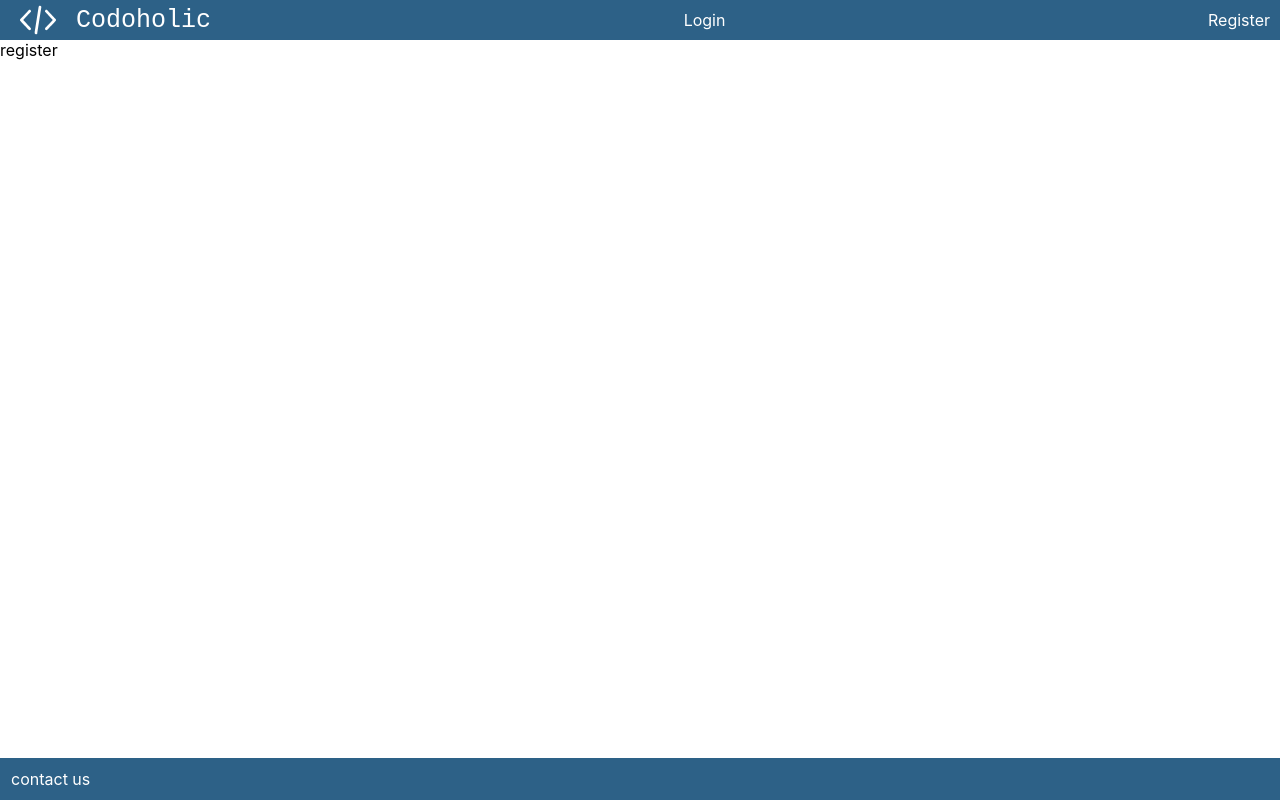
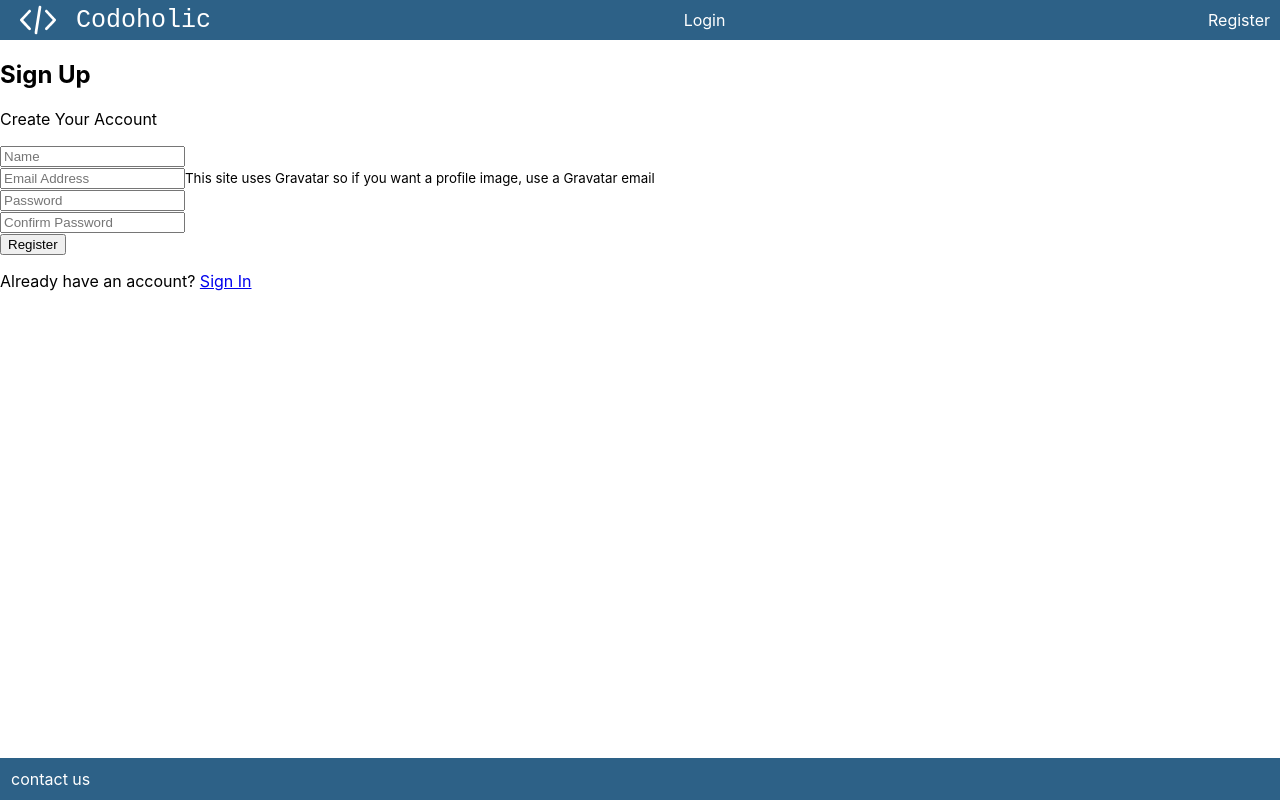
Before and after one commit to nitishvelu/CODOHOLIC, a React (Create React App) app in the folder client/: page /register in a window 1280 px wide. Built offline with nearby package versions, Linux system fonts and the light colour scheme.

Commit message:
register

```diff
--- a/client/src/components/auth/Register.jsx
+++ b/client/src/components/auth/Register.jsx
@@ -1,10 +1,43 @@
-import React from 'react'
+import React,{Fragment} from 'react';
 
 const Register = () => {
     return (
+        <Fragment>
+            <h1>Sign Up</h1>
+      <p >Create Your Account</p>
+      <form  action="create-profile.html">
+        <div >
+          <input type="text" placeholder="Name" name="name" required />
+        </div>
+        <div >
+          <input type="email" placeholder="Email Address" name="email" />
+          <small
+            >This site uses Gravatar so if you want a profile image, use a
+            Gravatar email</small
+          >
+        </div>
         <div>
-            register
+          <input
+            type="password"
+            placeholder="Password"
+            name="password"
+            minLength="6"
+          />
         </div>
+        <div >
+          <input
+            type="password"
+            placeholder="Confirm Password"
+            name="password2"
+            minLength="6"
+          />
+        </div>
+        <input type="submit"  value="Register" />
+      </form>
+      <p >
+        Already have an account? <a href="login.html">Sign In</a>
+      </p>
+    </Fragment>
     )
 }
 export default Register;
```
